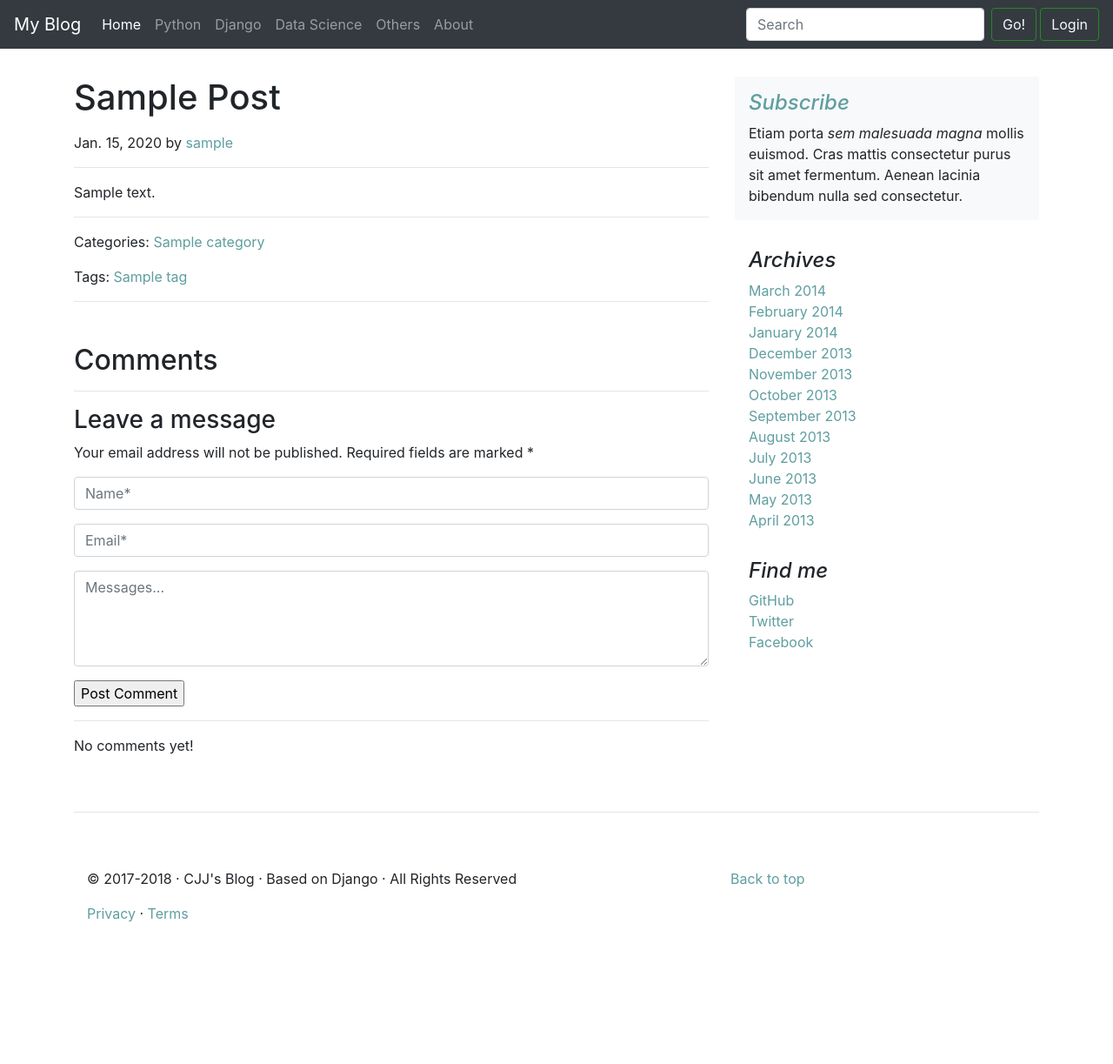
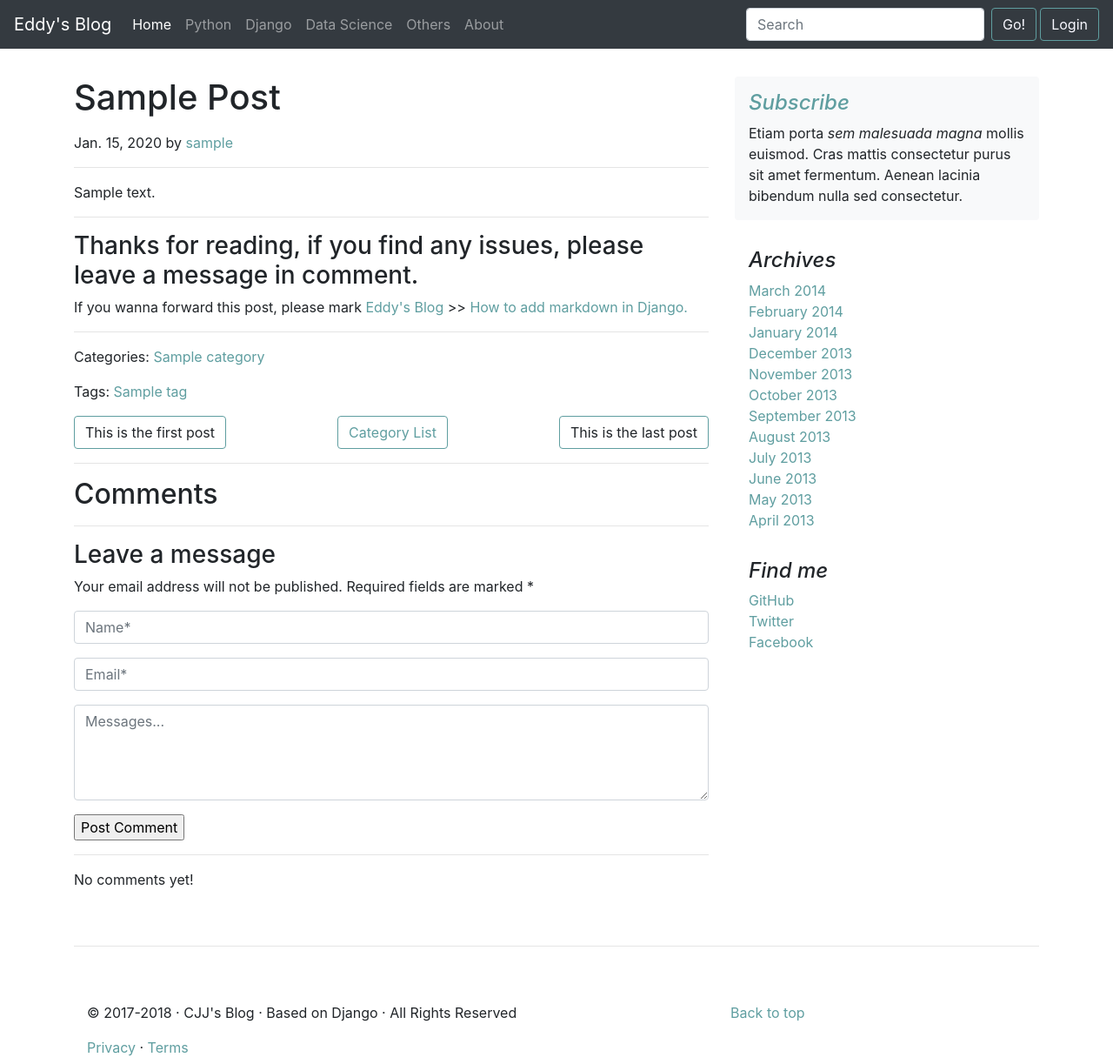
Before and after one commit to caijunjie815/django_blog, a Django app: page /blog/article/1/ in a window 1280 px wide. Shown: the top 1223 px of the page at 87% size. Before the commit the page ends 1060 px from the top, so only its background shows below. Run offline with Django 3.2, Linux system fonts and the light colour scheme; tables that the repository leaves empty hold one stand-in row (values such as "Sample post"); some libraries are stand-ins or nearby versions.

Commit message:
add links to previous and next post.

```diff
--- a/blog/static/blog/css/blog.css
+++ b/blog/static/blog/css/blog.css
@@ -156,3 +156,26 @@ code {
         margin-top: 7rem;
     }
 }
+
+/* position link button */
+.blog-post-link {
+    position: relative;
+    text-align: center;
+}
+
+.blog-overview {
+    text-align: center;
+
+}
+
+.blog-previous {
+    float: left;
+}
+
+.blog-next {
+    float: right;
+}
+
+.btn {
+    border: 1px solid cadetblue;
+}
--- a/blog/templates/blog/article.html
+++ b/blog/templates/blog/article.html
@@ -7,6 +7,11 @@
         <p class="blog-post-meta">{{ object.posted_time }} by <a href="#">{{ object.author }}</a></p>
         <hr>
         <p class="markdown-content">{{ object.content|safe }}</p>
+        <hr>
+        <h3>Thanks for reading, if you find any issues, please leave a message in comment.</h3>
+        <p>If you wanna forward this post, please mark <a href="https://www.caijunjie.me/blog/">Eddy's Blog</a> >> <a
+                href="{{ request.path }}">How
+            to add markdown in Django.</a></p>
     </div>
     <hr>
     <div class="blog-category">
@@ -24,7 +29,26 @@
             {% endfor %}
         </p>
     </div>
-    <hr style="margin-bottom: 3rem">
+    <!-- post link block -->
+    <div class='blog-post-link' style="margin-bottom: 1rem">
+        <p>
+            {% if previous_id %}
+                <a class="btn blog-previous"
+                   href="{% url 'blog:article' previous_id %}">Previous</a>
+            {% else %}
+                <a class="btn blog-previous">This is the first post</a>
+            {% endif %}
+
+            <a class="btn blog-overview" href="{% url 'blog:all-category' %}">Category List</a>
+
+            {% if next_id %}
+                <a class="btn blog-next" href="{% url 'blog:article' next_id %}">Next</a>
+            {% else %}
+                <a class="btn blog-next">This is the last post</a>
+            {% endif %}
+        </p>
+    </div>
+    <hr>
     <!-- comments block -->
     {% include 'blog/comments.html' %}
     <script>
--- a/blog/templates/blog/index.html
+++ b/blog/templates/blog/index.html
@@ -1,5 +1,5 @@
 {% extends 'blog/base.html' %}
-{% block title %}Home{% endblock %}
+{% block title %}Eddy's Blog{% endblock %}
 {% block main_content %}
     <h3 class="pb-3 mb-4 font-italic border-bottom">Recent Post</h3>
     {% for post in page_obj.object_list %}
--- a/blog/templates/blog/nav.html
+++ b/blog/templates/blog/nav.html
@@ -1,6 +1,6 @@
 <header>
     <nav class="navbar navbar-expand-md navbar-dark fixed-top bg-dark">
-        <a class="navbar-brand" href="{% url 'blog:index' %}">My Blog</a>
+        <a class="navbar-brand" href="{% url 'blog:index' %}">Eddy's Blog</a>
         <button class="navbar-toggler" type="button" data-toggle="collapse" data-target="#navbarCollapse"
                 aria-controls="navbarCollapse" aria-expanded="false" aria-label="Toggle navigation">
             <span class="navbar-toggler-icon"></span>
--- a/blog/templates/blog/post_list_body.html
+++ b/blog/templates/blog/post_list_body.html
@@ -3,6 +3,6 @@
     <h3 class="blog-post-title"><a href="{{ post_id }}">{{ post.title|title|safe }}</a></h3>
     <p class="blog-post-meta">{{ post.posted_time }} by <a href="#">{{ post.author }}</a></p>
     <p>{{ post.content|truncatechars_html:200|striptags }}</p>
-    <a class="btn" href="{{ post_id }}">Read >></a>
+    <a href="{{ post_id }}">Read >></a>
 </div>
 <hr class="featurette-divider">
--- a/blog/views.py
+++ b/blog/views.py
@@ -160,6 +160,16 @@ class PostView(DetailView):
 		comment_form = CommentForm()
 		context['comment_form'] = comment_form
 
+		# get previous and next article id
+		current_id = self.kwargs['pk']
+		try:
+			context['previous_id'] = current_id - 1
+		except Exception:
+			context['previous_id'] = None
+		if current_id == Post.objects.latest('id').id:
+			context['next_id'] = None
+		else:
+			context['next_id'] = current_id + 1
 		return context
 
 
```
